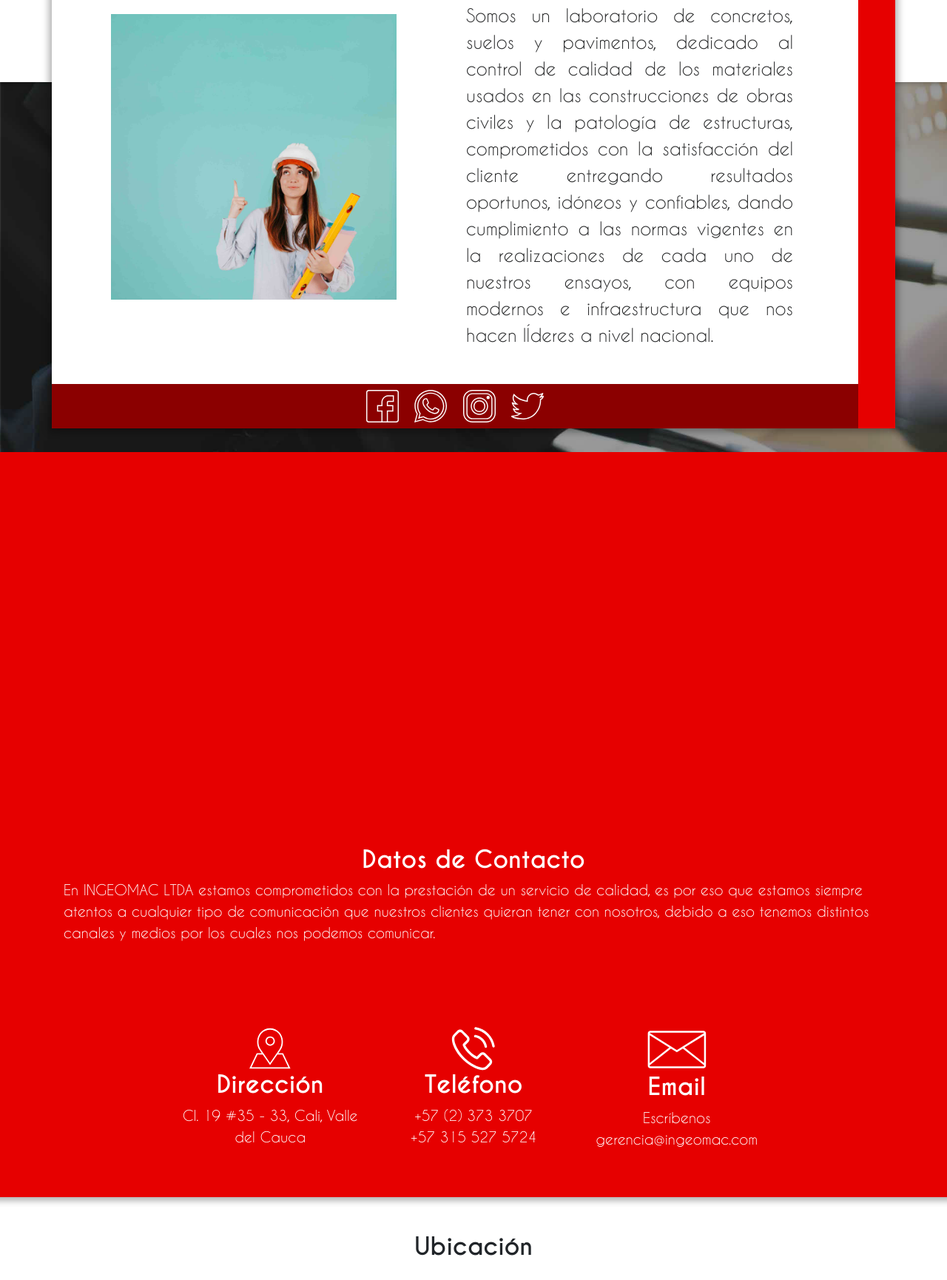
After one commit to juancampo95/ingeomac, a PHP site: page /contacto.php in a window 1280 px wide. The commit adds this page. Shown: the top 1730 px of the page at 74% size. Run offline with PHP 8.4, Linux system fonts and the light colour scheme; grey boxes are pictures that could not be loaded.

Commit message:
Pagina Contacto

```diff
--- /dev/null
+++ b/contacto.php
@@ -0,0 +1,56 @@
+<?php include("nav.php") ?>
+
+<header class="container-fluid header us-header" style="background-image: url('images/Contacto.jpg');">
+  <div class="container callToAction section-blanco flotante barra">
+    <h2 class="textobarra">Contactenos</h2>
+    <div class="row us-inicio">
+      <div class="col-xs-12 col-sm-12 col-md-12 col-lg-6">
+        <img src="images/Mujer.jpg" alt="">
+      </div>
+      <div class="col-xs-12 col-sm-12 col-md-12 col-lg-6">
+        <p>Somos un laboratorio de concretos, suelos y pavimentos, dedicado al control de calidad de los materiales usados en las construcciones de obras civiles y la patología de estructuras, comprometidos con la satisfacción del cliente entregando resultados oportunos, idóneos y confiables, dando cumplimiento a las normas vigentes en la realizaciones de cada uno de nuestros ensayos, con equipos modernos e infraestructura que nos hacen lÍderes a nivel nacional.</p>
+      </div>
+    </div>
+      <div class="col-xs-12 col-md-12 redes-somos">
+        <a target="new_blank" href="https://www.facebook.com/etniaropadeportiva/"><img src="images/rrss/facebookwhite.svg"></a>
+        <a target="new_blank" href="https://www.facebook.com/etniaropadeportiva/"><img src="images/rrss/whatsappwhite.svg"></a>
+        <a target="new_blank" href="https://www.facebook.com/etniaropadeportiva/"><img src="images/rrss/instagramwhite.svg"></a>
+        <a target="new_blank" href="https://www.facebook.com/etniaropadeportiva/"><img src="images/rrss/twitterwhite.svg"></a>
+      </div>
+  </div>
+</header>
+<div class="red-space"></div>
+<div class="container-fluid section-rojo">
+  <div class="container section-rojo info-contacto">
+    <h2>Datos de Contacto</h2>
+    <p>En INGEOMAC LTDA estamos comprometidos con la prestación de un servicio de calidad, es por eso que estamos siempre atentos a cualquier tipo de comunicación que nuestros clientes quieran tener con nosotros, debido a eso tenemos distintos canales y medios por los cuales nos podemos  comunicar.</p>
+  </div>
+  <article class="container callToAction section-rojo ">
+    <div class="row p-container">
+      <div class=" col-xs-12 col-sm-12 col-md-4 parrafos-contacto parrafosrojo-contacto">
+        <img src="images/direccionblanco.svg"></a>
+        <h2>Dirección</h2>
+        <p>Cl. 19 #35 - 33, Cali, Valle del Cauca</p>
+      </div>
+      <div class=" col-xs-12 col-sm-12 col-md-4 parrafos-contacto parrafosrojo-contacto">
+        <img src="images/telefonoblanco.svg"></a>
+        <h2>Teléfono</h2>
+        <p>+57 (2) 373 3707</p>
+        <p>+57 315 527 5724</p>
+      </div>
+      <div class=" col-xs-12 col-sm-12 col-md-4 parrafos-contacto parrafosrojo-contacto">
+        <img src="images/emailblanco.svg"></a>
+        <h2>Email</h2>
+        <p>Escríbenos</p>
+        <p>gerencia@ingeomac.com</p>
+      </div>
+    </div>
+  </article>
+</div>
+
+
+
+
+
+
+<?php include("footer.php") ?>
--- a/css/style.css
+++ b/css/style.css
@@ -157,6 +157,10 @@ body section{
 .section-rojo{
 	background-color: #E60000;
 	color: white!important;
+}
+.section-blanco{
+	background-color: white;
+	color: #2b2c2d!important;
 }
 header.header{
 	height: 500px;
@@ -447,3 +451,47 @@ footer ul{
   font-family: Caviar-Dreams-Bold;
 }
 /*CIERRE Nosotros */
+
+/*INICIO Contacto*/
+.red-space{
+  width: 100%;
+  height: 500px;
+  background-color: #E60000;
+}
+.info-contacto{
+    padding:2em 1em;
+}
+.info-contacto p{
+  font-size: 1.2em;
+}
+.info-contacto h2{
+  font-weight: bolder;
+  text-align: center;
+  font-family: Caviar-Dreams-Bold;
+}
+@media (max-width:990px){
+  .red-space{
+    width: 100%;
+    height: 980px;
+  }
+}
+.parrafos-contacto{
+	text-align: center;
+	margin: 0 auto!important;
+  padding: 1em;
+}.parrafos-contacto p{
+	text-align: center;
+}
+.parrafos-contacto img{
+  width: 90px;
+}
+.parrafosrojo-contacto p{
+  margin: 0 auto;
+}
+.textobarra{
+  border-left: 10px solid #E60000 !important;
+}
+.barra{
+  border-right: 50px solid #E60000 !important;
+}
+/*CIERRE Contacto*/
```
Also changed, not shown: images/Contacto.jpg (added), images/direccionblanco.svg (added), images/emailblanco.svg (added), images/telefonoblanco.svg (added).
